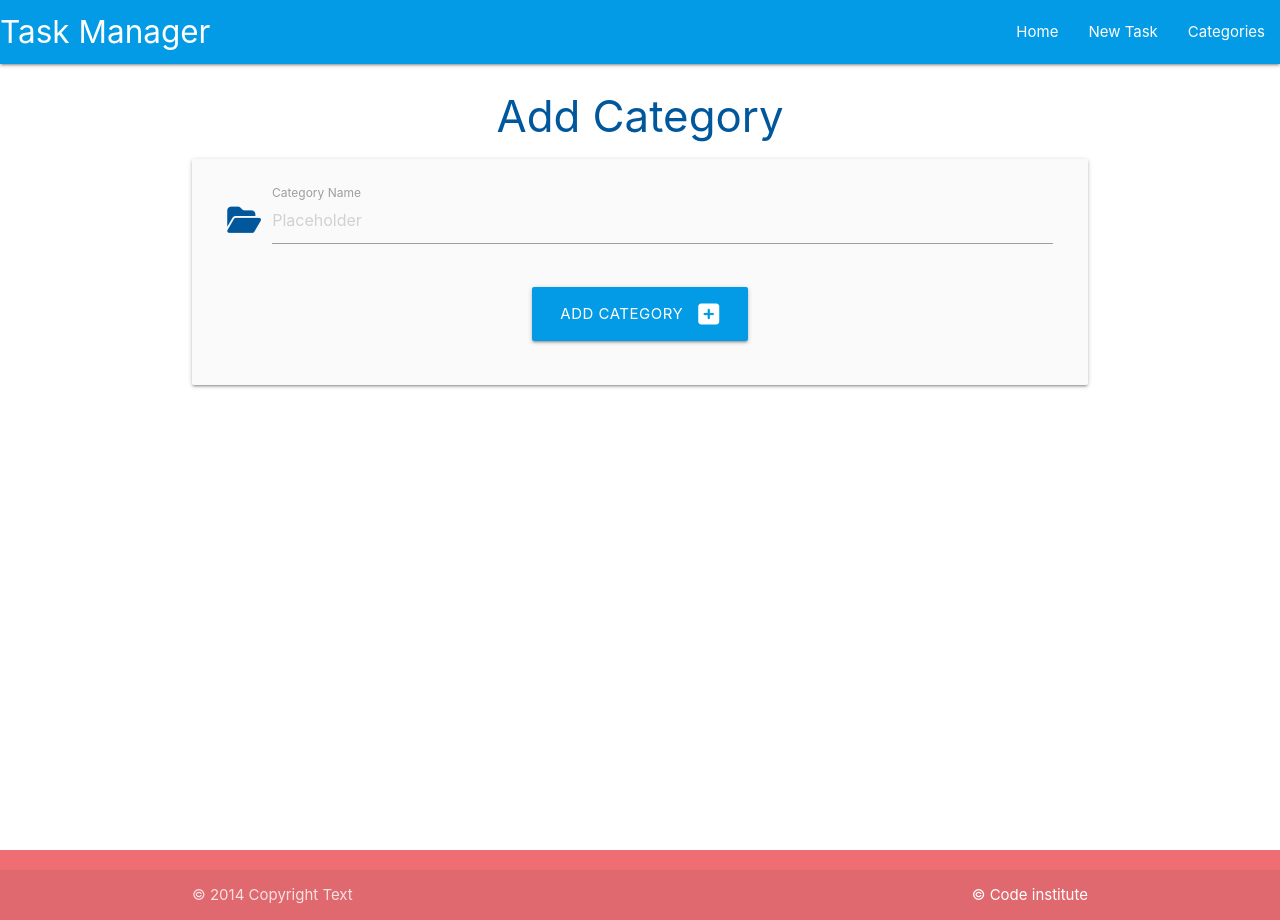
After one commit to ZakariyeNor/crudDbfinale, a Flask app: page /add_category in a window 1280 px wide. The commit adds this page. Run offline with Flask 3, Linux system fonts and the light colour scheme; some libraries are stand-ins or nearby versions.

Commit message:
add request logic

```diff
--- a/taskmanager/routes.py
+++ b/taskmanager/routes.py
@@ -1,7 +1,22 @@
-from flask import render_template
+from flask import render_template, request, redirect, url_for
 from taskmanager import app, db
 from taskmanager.models import Category, Task
 
 @app.route("/")
 def home():
-    return render_template("base.html")
+    return render_template("tasks.html")
+
+
+@app.route("/categories")
+def categories():
+    return render_template("categories.html")
+
+
+@app.route("/add_category", methods=["GET", "POST"])
+def add_category():
+    if request.method == "POST":
+        category = Category(category_name=request.form.get("category_name"))
+        db.session.add(category)
+        db.session.commit()
+        return redirect(url_for("categories"))
+    return render_template("add_category.html")
--- /dev/null
+++ b/taskmanager/templates/add_category.html
@@ -0,0 +1,26 @@
+{% extends "base.html" %}
+{% block content %}
+    <h3 class="light-blue-text text-darken-4 center-align">Add Category</h3>
+
+    <div class="row card-panel grey lighten-5">
+        <form class="col s12" method="POST" action="{{ url_for('add_category') }}">
+            <!-- Categorg name -->
+            <div class="row">
+                <div class="input-field col s12">
+                    <i class="fas fa-folder-open prefix light-blue-text text-darken-4"></i>
+                    <input placeholder="Placeholder" name="category_name" id="category_name" minlength="3" maxlength="25" type="text" class="validate" required>
+                    <label for="category_name">Category Name</label>
+                </div>
+            </div>
+            <!-- submit button -->
+             <div class="row">
+                <div class="col s12 center-align">
+                    <button type="submit" class="btn-large light-blue darken-1">
+                        Add category <i class="fas fa-plus-square right"></i>
+                    </button>
+                </div>
+             </div>
+        </form>
+    </div>
+
+{% endblock %}
--- a/taskmanager/templates/base.html
+++ b/taskmanager/templates/base.html
@@ -23,8 +23,8 @@
               <a href="#" data-target="mobile-demo" class="sidenav-trigger"><i class="fa-solid fa-bars"></i></a>
               <ul class="right hide-on-med-and-down">
                 <li><a href="{{ url_for('home') }}">Home</a></li>
-                <li><a href="">New Task</a></li>
-                <li><a href="">Categories</a></li>
+                <li><a href="{{ url_for('add_category') }}">New Task</a></li>
+                <li><a href="{{ url_for('categories') }}">Categories</a></li>
               </ul>
             </div>
           </nav>
@@ -32,8 +32,8 @@
         <!-- mobile sidenav -->
           <ul class="sidenav" id="mobile-demo">
             <li><a href="{{ url_for('home') }}">Home</a></li>
-            <li><a href="">New Task</a></li>
-            <li><a href="">Categories</a></li>
+            <li><a href="{{ url_for('add_category') }}">New Task</a></li>
+            <li><a href="{{ url_for('categories') }}">Categories</a></li>
           </ul>
     </header>
 
--- a/taskmanager/templates/static/css/style.css
+++ b/taskmanager/templates/static/css/style.css
@@ -1,24 +1,6 @@
-Ensure the body takes up the full viewport height
+
+
 body {
-    display: flex;
-    flex-direction: column;
-    min-height: 100vh;
-    margin: 0; /* Remove default margin */
-}
-
-/* Make the main content grow to fill available space */
-main {
-    flex: 1;
-    padding: 20px 0; /* Add padding for spacing */
-}
-
-/* Style the footer */
-footer.page-footer {
-    flex-shrink: 0; /* Prevent footer from shrinking */
-    margin-top: auto; /* Push footer to the bottom */
-}
-
-/* body {
     display: flex;
     min-height: 100vh;
     flex-direction: column;
@@ -26,4 +8,4 @@ footer.page-footer {
 
   main {
     flex: 1 0 auto;
-  } */
+  }
--- /dev/null
+++ b/taskmanager/templates/tasks.html
@@ -0,0 +1,4 @@
+{% extends "base.html" %}
+{% block content %}
+    <h3 class="light-blue-text text-darken-4 center-align">Tasks</h3>
+{% endblock %}
```
Also changed, not shown: taskmanager/templates/categories.html (added, +11 -0 lines).
